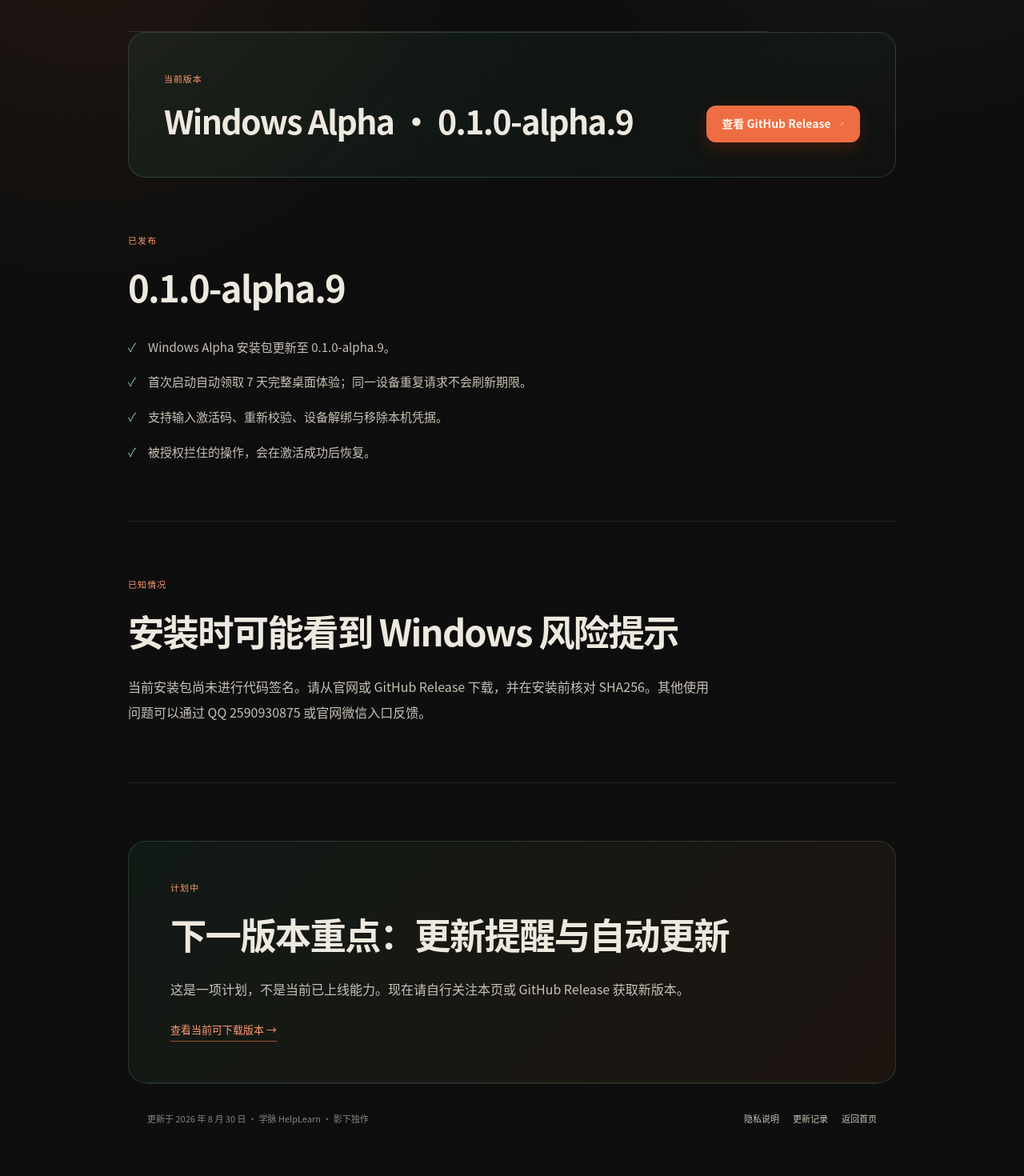
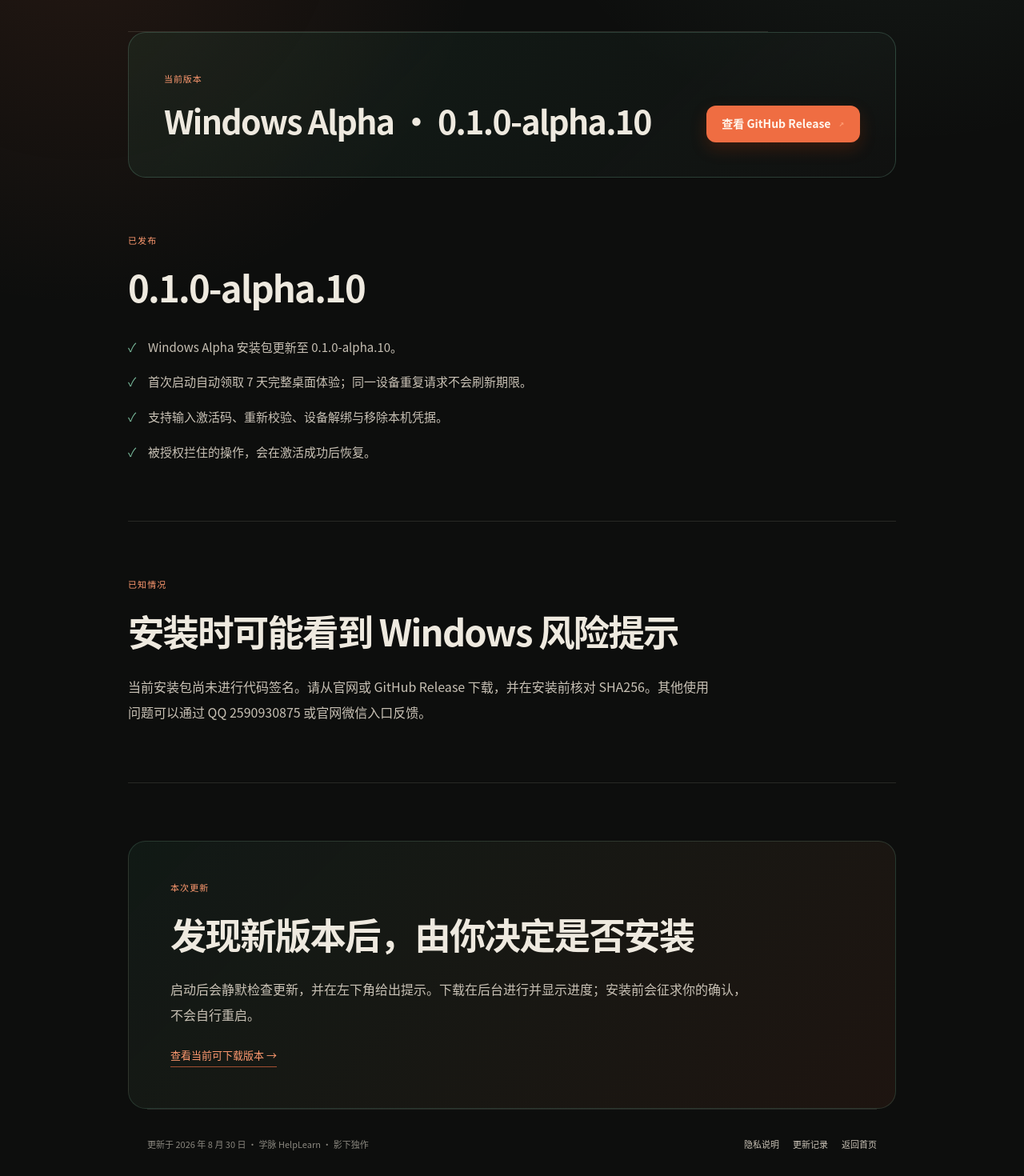
Before and after one commit to indieshade/xuemai-site, a Next.js app: page /changelog in a window 1280 px wide. Shown: the part 480-1950 px from the top of the page at 80% size. Built offline with nearby package versions, Linux system fonts and the light colour scheme.

Commit message:
release windows alpha 0.1.0-alpha.10

```diff
--- a/app/card/page.tsx
+++ b/app/card/page.tsx
@@ -13,7 +13,7 @@ export default function ProductCard() {
             <img src={siteAsset("/xuemai-icon.png")} alt="学脉" />
             <span>INDIE SHADE PRODUCT</span>
           </div>
-          <span className="name-card-version">WINDOWS ALPHA · 0.1.0-ALPHA.9</span>
+          <span className="name-card-version">WINDOWS ALPHA · 0.1.0-ALPHA.10</span>
         </header>
 
         <div className="name-card-main">
--- a/app/changelog/page.tsx
+++ b/app/changelog/page.tsx
@@ -25,9 +25,9 @@ export default function ChangelogPage() {
 
       <section className="info-section" aria-labelledby="released">
         <span className="info-index">已发布</span>
-        <h2 id="released">0.1.0-alpha.9</h2>
+        <h2 id="released">0.1.0-alpha.10</h2>
         <ul className="info-check-list">
-          <li>Windows Alpha 安装包更新至 0.1.0-alpha.9。</li>
+          <li>Windows Alpha 安装包更新至 0.1.0-alpha.10。</li>
           <li>首次启动自动领取 7 天完整桌面体验；同一设备重复请求不会刷新期限。</li>
           <li>支持输入激活码、重新校验、设备解绑与移除本机凭据。</li>
           <li>被授权拦住的操作，会在激活成功后恢复。</li>
@@ -41,9 +41,9 @@ export default function ChangelogPage() {
       </section>
 
       <section className="info-section info-callout" aria-labelledby="next-version">
-        <span className="info-index">计划中</span>
-        <h2 id="next-version">下一版本重点：更新提醒与自动更新</h2>
-        <p>这是一项计划，不是当前已上线能力。现在请自行关注本页或 GitHub Release 获取新版本。</p>
+        <span className="info-index">本次更新</span>
+        <h2 id="next-version">发现新版本后，由你决定是否安装</h2>
+        <p>启动后会静默检查更新，并在左下角给出提示。下载在后台进行并显示进度；安装前会征求你的确认，不会自行重启。</p>
         <Link className="info-text-link" href="/download/">查看当前可下载版本 →</Link>
       </section>
     </InfoPage>
--- a/app/product-config.ts
+++ b/app/product-config.ts
@@ -3,14 +3,14 @@ export const product = {
   internationalName: "HelpLearn",
   feedbackQQ: "2590930875",
   windows: {
-    version: "0.1.0-alpha.9",
-    label: "Windows Alpha · 0.1.0-alpha.9",
+    version: "0.1.0-alpha.10",
+    label: "Windows Alpha · 0.1.0-alpha.10",
     platform: "Windows x64",
     size: "121.38 MB",
-    sha256: "79F373AE5EC7C898BE48787CCBB57CEB0D2DB81E6C64A6D4C2E6FE5BB9699BFC",
+    sha256: "A26522C9821D6F1CCEF37A66430A4BFF48F814D75E12A97B1024C025461C4409",
     downloadUrl:
-      "https://github.com/indieshade/xuemai-site/releases/download/v0.1.0-alpha.9/Xuemai-Setup-0.1.0-alpha.9-x64.exe",
-    releaseUrl: "https://github.com/indieshade/xuemai-site/releases/tag/v0.1.0-alpha.9",
+      "https://github.com/indieshade/xuemai-site/releases/download/v0.1.0-alpha.10/Xuemai-Setup-0.1.0-alpha.10-x64.exe",
+    releaseUrl: "https://github.com/indieshade/xuemai-site/releases/tag/v0.1.0-alpha.10",
   },
   trial: {
     days: 7,
```
Also changed, not shown: 1 other file (tests, documents, lock files or other folders).
